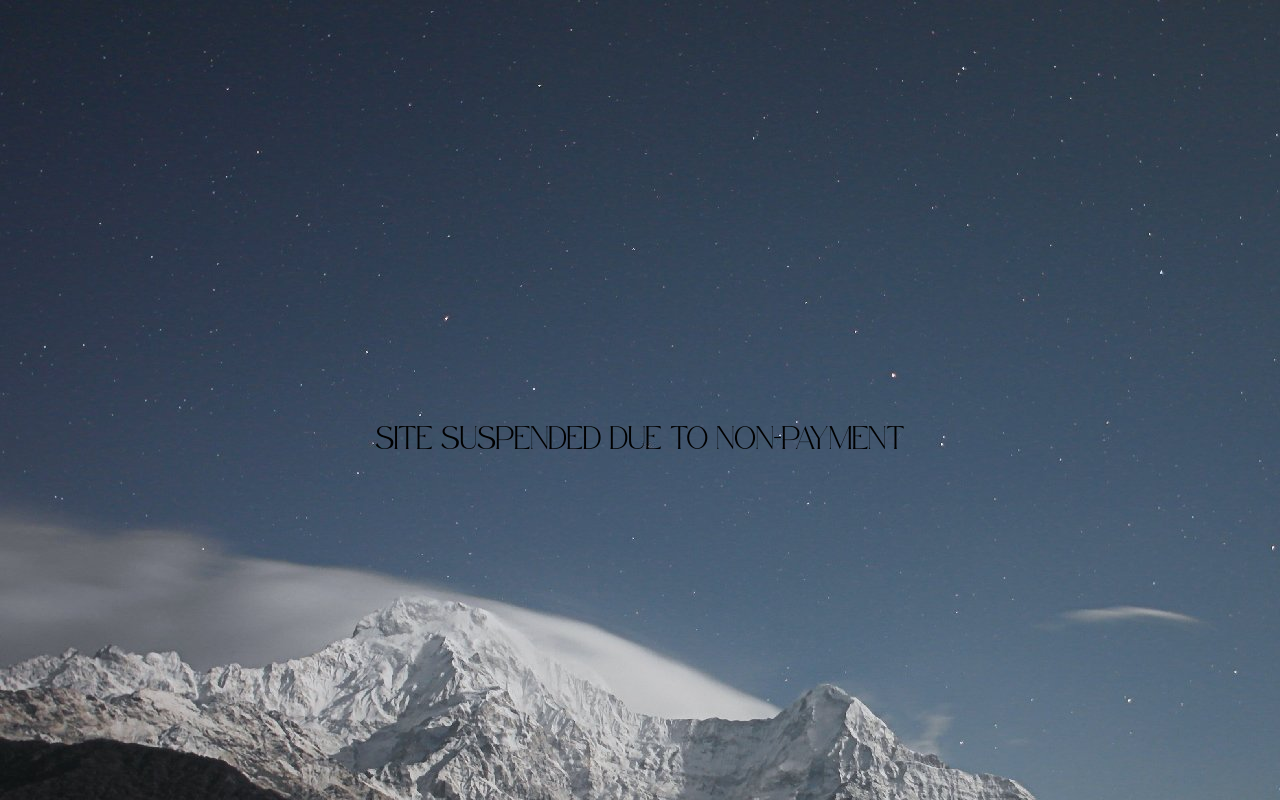
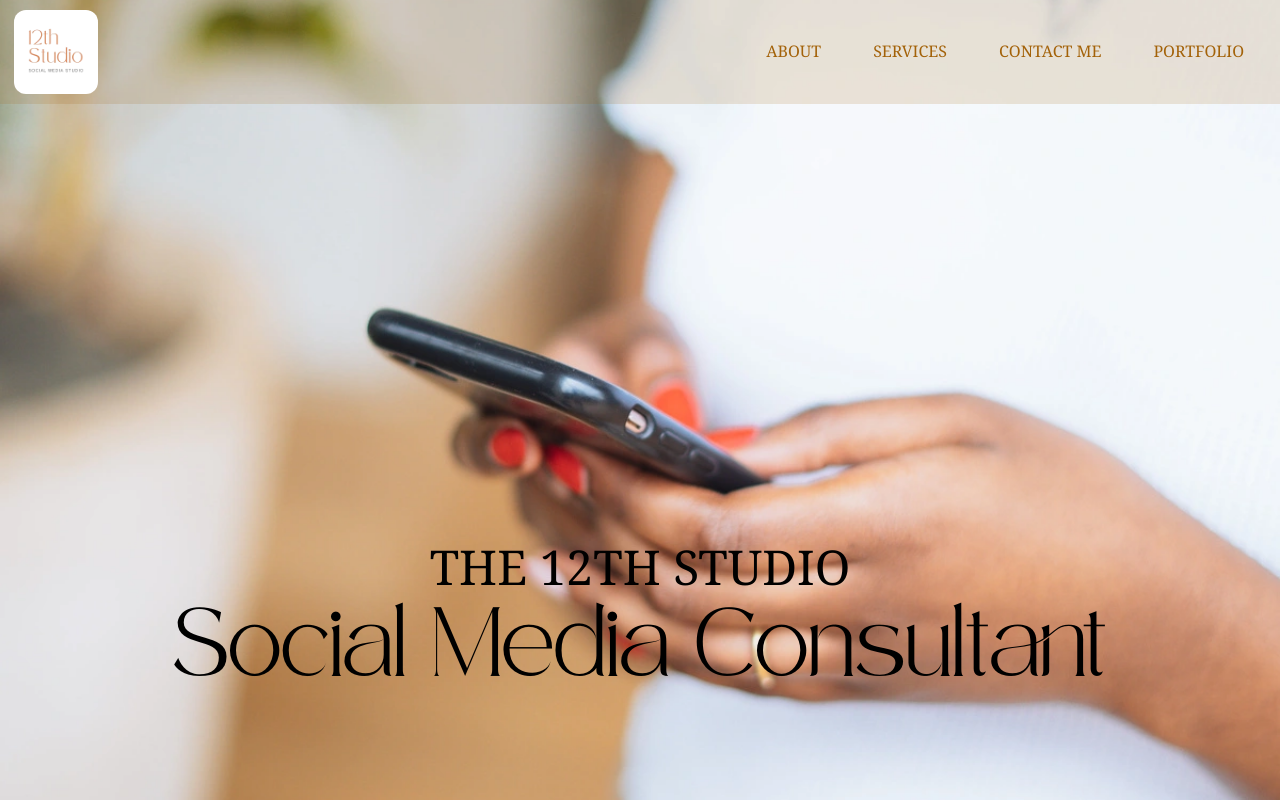
Before and after one commit to ElNgatia/olivia-portfolio, a React (Create React App) app: page / in a window 1280 px wide. Built offline with nearby package versions, Linux system fonts and the light colour scheme.

Commit message:
Revert "Merge pull request #18 from ElNgatia/non-payment"
This reverts commit 230e1893a8f91f094b06c54b2fa9cb99e38b0618, reversing
changes made to 25d32ed614b10f4162cc5b9dbe98e6405df359f2.

```diff
--- a/src/App.js
+++ b/src/App.js
@@ -1,10 +1,37 @@
 import "./App.css";
-
-import Suspended from "./components/Suspended";
+import About from "./components/About";
+import Contact from "./components/Contact";
+import Home from "./components/Home";
+import MyWork from "./components/Mywork";
+import Navbar from "./components/Navbar";
+import Services from "./components/Services";
+import Testimonials from "./components/Testimonials";
+import SocialMediaManagement from "./components/SocialMediaManagement";
+import Consultations from "./components/Consultations";
+import Coaching from "./components/Coaching";
+import NotFound from "./components/NotFound";
+import { Routes, Route, Navigate } from "react-router-dom";
 function App() {
   return (
     <>
-   <Suspended />
+      <Navbar />
+
+      <Routes>
+        <Route path="/" element={<Home />} />
+        <Route path="/about" element={<About />} />
+        <Route path="/services" element={<Services />} />
+        <Route
+          path="/services/social-media-management"
+          element={<SocialMediaManagement />}
+        />
+        <Route path="/services/consultations" element={<Consultations />} />
+        <Route path="/services/coaching" element={<Coaching />} />
+        <Route path="/mywork" element={<MyWork />} />
+        <Route path="/contact" element={<Contact />} />
+        <Route path="/testimonials" element={<Testimonials />} />
+        <Route path="/404" element={<NotFound/>} />
+        <Route path="*" element={<Navigate replace to="/404" />} />
+      </Routes>
     </>
   );
 }
--- a/src/components/Suspended.js
+++ /dev/null
@@ -1,24 +0,0 @@
-import React from "react";
-
-export default function Suspended() {
-  return (
-    <div
-      id="suspended"
-      className="flex lg:flex-row items-center md:flex-row sm:flex-col min-h-screen pt-24 bottom-0 bg-hero-pattern"
-    >
-      <div className="container mx-auto lg:w-full justify-center items-center md:px-4 md:py-8 font-droidserif ">
-        <div className="m-4">
-          <div className="sm:justify-center place-content-center">
-            <div className="content-center text-center font-safiramarch text-black ">
-              <h1 className="text-xl  md:text-base sm:text-sm mb-4  ">
-                SITE SUSPENDED DUE TO NON-PAYMENT
-              </h1>
-
-
-            </div>
-          </div>
-        </div>
-      </div>
-    </div>
-  );
-}
--- a/tailwind.config.js
+++ b/tailwind.config.js
@@ -1,3 +1,4 @@
+
 import withMT from "@material-tailwind/react/utils/withMT";
 module.exports = withMT({
   content: ["./src/**/*.{js,jsx,ts,tsx}"],
@@ -5,7 +6,7 @@ module.exports = withMT({
     colors: {
       orange: "#db804e",
       white: "#ffffff",
-      dirt: "#a36209",
+      dirt: "#a36209"
     },
     fontFamily: {
       merriweather: ["Merriweather-Regular", "serif"],
@@ -14,9 +15,7 @@ module.exports = withMT({
       droidserif: ["Droid Serif", "serif"],
     },
     extend: {
-      backgroundImage: {
-        "hero-pattern": "url('../public/mt-sample-background.jpg')",
-      },
+
     },
   },
   plugins: [],
```
Also changed, not shown: public/mt-sample-background.jpg (deleted).
